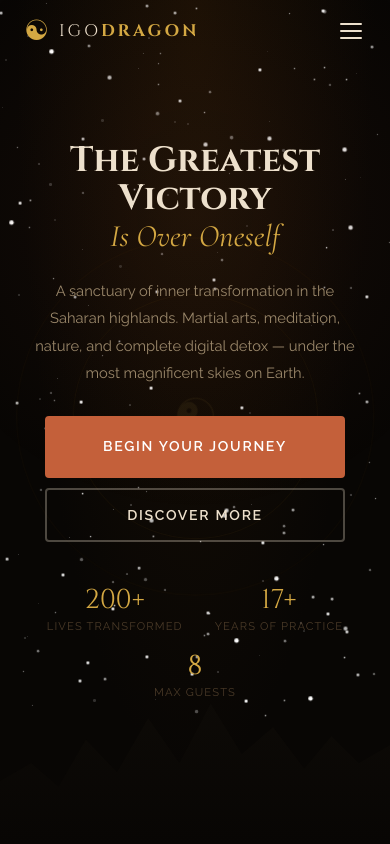
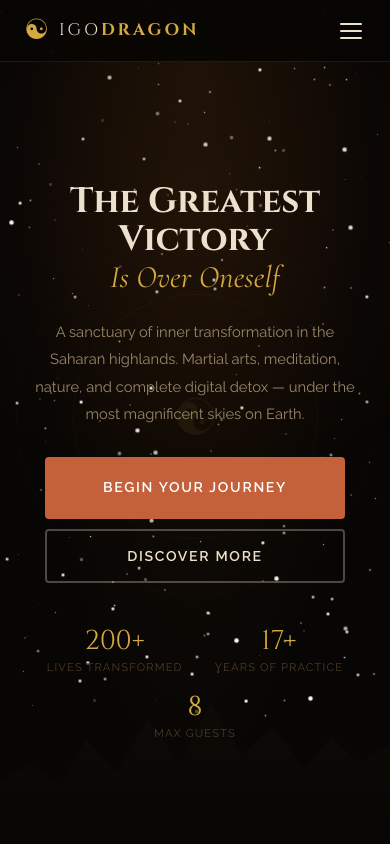
Before and after one commit to EssadikElmangoug/egodragon, a React (Vite) app: page / in a window 390 px wide. Shown: the top 844 px of the page. Built offline with nearby package versions, Linux system fonts and the light colour scheme.

Commit message:
egodragon

```diff
--- a/src/index.css
+++ b/src/index.css
@@ -919,6 +919,14 @@ button, a, [role="radio"] { touch-action: manipulation; }
   .section-header { margin-bottom: 40px; }
 
   /* ---- Nav ---- */
+  .navbar {
+    background: rgba(8, 6, 4, 0.94);
+    backdrop-filter: blur(16px);
+    border-bottom: 1px solid var(--border);
+  }
+  .navbar.scrolled {
+    background: rgba(8, 6, 4, 0.98);
+  }
   .hamburger { display: flex; }
   .nav-links {
     display: none;
@@ -943,6 +951,10 @@ button, a, [role="radio"] { touch-action: manipulation; }
   }
 
   /* ---- Hero ---- */
+  .hero {
+    padding-top: calc(var(--nav-h) + 20px);
+    min-height: max(640px, 100svh);
+  }
   .hero-badge { font-size: 0.6rem; letter-spacing: 0.2em; padding: 6px 14px; margin-bottom: 18px; }
   .hero-subtitle { font-size: 0.96rem; padding: 0 8px; margin-bottom: 30px; }
   .hero-ctas { flex-direction: column; align-items: center; gap: 10px; margin-bottom: 44px; }
```
